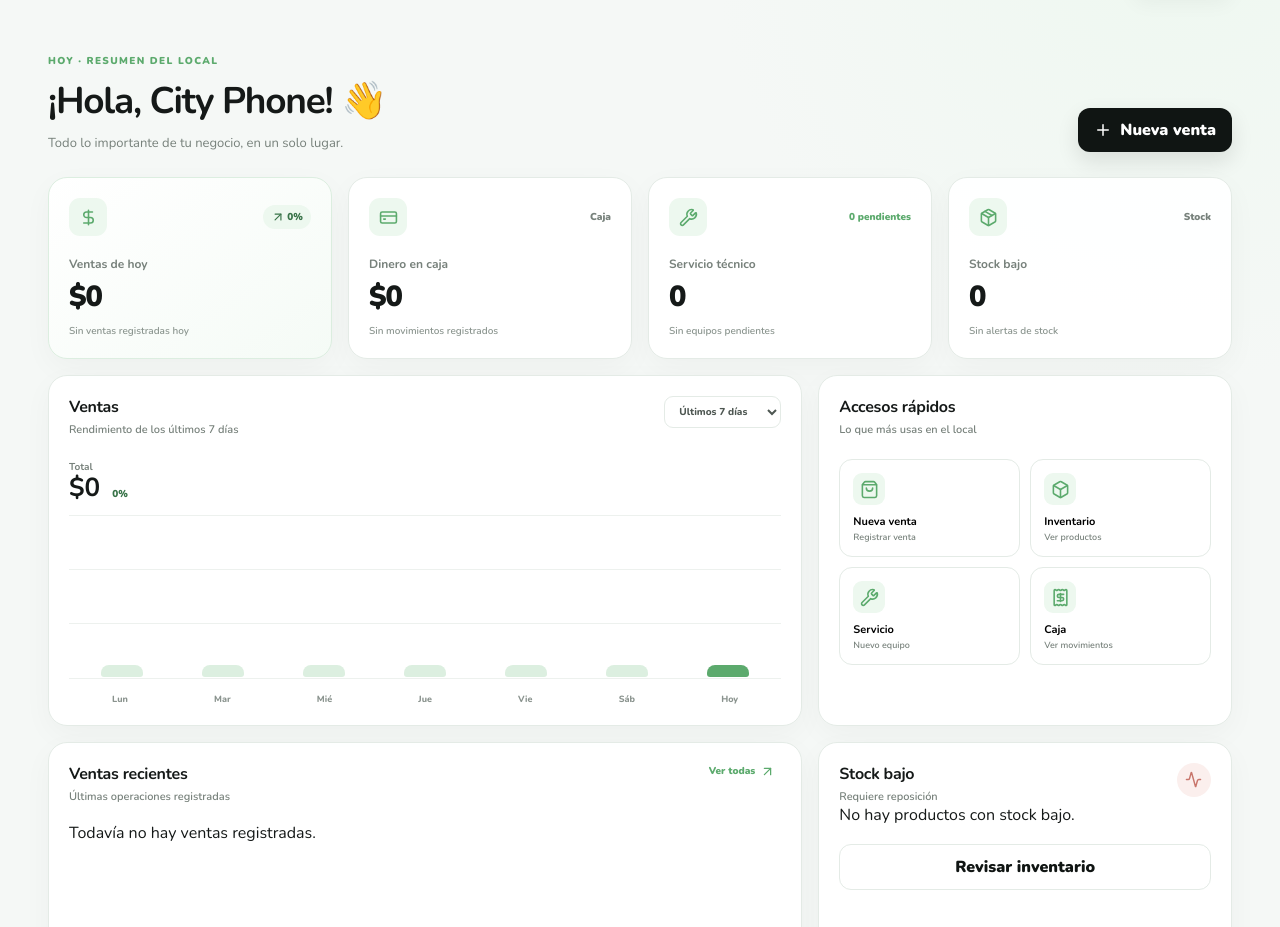
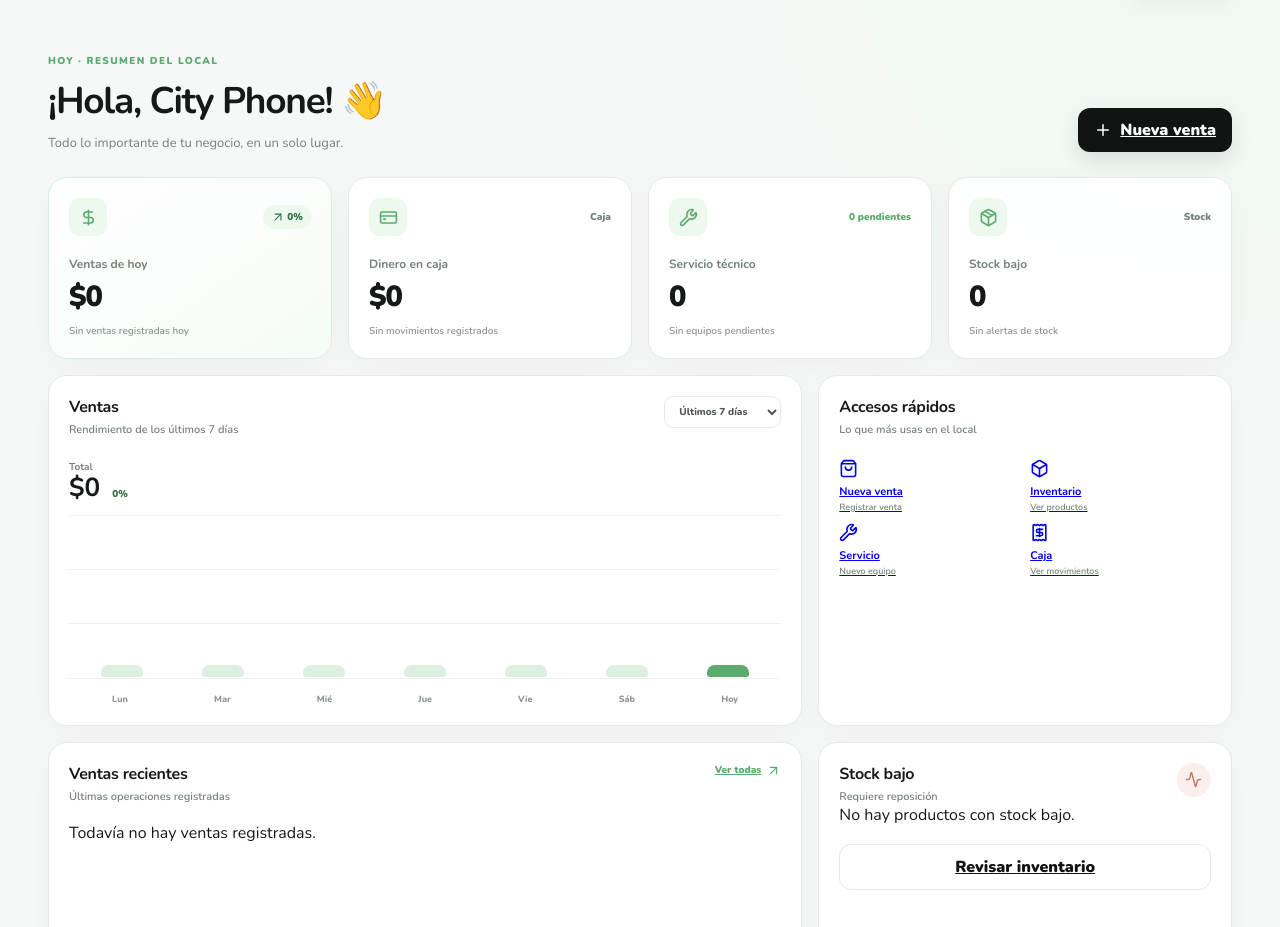
Before and after one commit to MarbellSantana/CityPhone, a Next.js app: page / in a window 1280 px wide. Shown: the part 85-1012 px from the top of the page. Built offline with nearby package versions, Linux system fonts and the light colour scheme.

Commit message:
Connect dashboard navigation to new pages

```diff
--- a/app/page.tsx
+++ b/app/page.tsx
@@ -1,11 +1,12 @@
 "use client";
 
+import Link from "next/link";
 import { useState } from "react";
-import { Activity, ArrowUpRight, BarChart3, Box, Calculator, ChevronDown, CreditCard, DollarSign, LayoutDashboard, Package, Plus, Receipt, ShoppingBag, Wrench } from "lucide-react";
+import { Activity, ArrowUpRight, BarChart3, Box, ChevronDown, CreditCard, DollarSign, LayoutDashboard, Package, Plus, Receipt, ShoppingBag, Wrench } from "lucide-react";
 
 const nav = [
-  [LayoutDashboard, "Dashboard"], [Receipt, "Ventas"], [CreditCard, "Caja"], [Box, "Inventario"],
-  [Wrench, "Servicio técnico"], [Calculator, "Cotizaciones"], [BarChart3, "Meses y reportes"],
+  [LayoutDashboard, "Dashboard", "/"], [Receipt, "Ventas", "/ventas"], [CreditCard, "Caja", "/caja"], [Box, "Inventario", "/inventario"],
+  [Wrench, "Servicio técnico", "/servicio-tecnico"], [BarChart3, "Meses y reportes", "/"],
 ] as const;
 
 const recentSales: { id: string; product: string; customer: string; amount: string; method: string; time: string }[] = [];
@@ -30,7 +31,7 @@ export default function Home() {
               </button>
               {menuOpen && <>
                 <button className="menu-backdrop" onClick={() => setMenuOpen(false)} aria-label="Cerrar menú" />
-                <nav className="dropdown-menu">{nav.map(([Icon, label], index) => <a className={`nav-item ${index === 0 ? "active" : ""}`} href="#" key={label} onClick={() => setMenuOpen(false)}><Icon size={18}/><span>{label}</span></a>)}</nav>
+                <nav className="dropdown-menu">{nav.map(([Icon, label, href], index) => <Link className={`nav-item ${index === 0 ? "active" : ""}`} href={href} key={label} onClick={() => setMenuOpen(false)}><Icon size={18}/><span>{label}</span></Link>)}</nav>
               </>}
             </div>
           </div>
@@ -38,7 +39,7 @@ export default function Home() {
 
         <section className="welcome dashboard-intro">
           <div><span className="eyebrow">HOY · RESUMEN DEL LOCAL</span><h1>¡Hola, City Phone! 👋</h1><p>Todo lo importante de tu negocio, en un solo lugar.</p></div>
-          <button className="primary-button"><Plus size={18}/> Nueva venta</button>
+          <Link href="/ventas" className="primary-button button-link"><Plus size={18}/> Nueva venta</Link>
         </section>
 
         <section className="kpis">
@@ -52,23 +53,18 @@ export default function Home() {
           <div className="card sales-chart-card">
             <div className="card-heading"><div><h2>Ventas</h2><p>Rendimiento de los últimos 7 días</p></div><select className="period-select" defaultValue="7"><option value="7">Últimos 7 días</option><option value="30">Últimos 30 días</option></select></div>
             <div className="chart-summary"><div><span>Total</span><strong>$0</strong></div><div className="chart-growth">0%</div></div>
-            <div className="fake-chart" aria-label="Gráfico de ventas de los últimos siete días">
-              <div className="chart-lines"><span/><span/><span/><span/></div>
-              <div className="bars"><i style={{height:"2%"}}/><i style={{height:"2%"}}/><i style={{height:"2%"}}/><i style={{height:"2%"}}/><i style={{height:"2%"}}/><i style={{height:"2%"}}/><i className="today-bar" style={{height:"2%"}}/></div>
-              <div className="chart-labels"><span>Lun</span><span>Mar</span><span>Mié</span><span>Jue</span><span>Vie</span><span>Sáb</span><span>Hoy</span></div>
-            </div>
+            <div className="fake-chart" aria-label="Gráfico de ventas de los últimos siete días"><div className="chart-lines"><span/><span/><span/><span/></div><div className="bars"><i style={{height:"2%"}}/><i style={{height:"2%"}}/><i style={{height:"2%"}}/><i style={{height:"2%"}}/><i style={{height:"2%"}}/><i style={{height:"2%"}}/><i className="today-bar" style={{height:"2%"}}/></div><div className="chart-labels"><span>Lun</span><span>Mar</span><span>Mié</span><span>Jue</span><span>Vie</span><span>Sáb</span><span>Hoy</span></div></div>
           </div>
 
           <div className="card quick-card">
             <div className="card-heading"><div><h2>Accesos rápidos</h2><p>Lo que más usas en el local</p></div></div>
-            <div className="quick-grid"><button><span><ShoppingBag size={19}/></span><b>Nueva venta</b><small>Registrar venta</small></button><button><span><Box size={19}/></span><b>Inventario</b><small>Ver productos</small></button><button><span><Wrench size={19}/></span><b>Servicio</b><small>Nuevo equipo</small></button><button><span><Receipt size={19}/></span><b>Caja</b><small>Ver movimientos</small></button></div>
+            <div className="quick-grid"><Link href="/ventas"><span><ShoppingBag size={19}/></span><b>Nueva venta</b><small>Registrar venta</small></Link><Link href="/inventario"><span><Box size={19}/></span><b>Inventario</b><small>Ver productos</small></Link><Link href="/servicio-tecnico"><span><Wrench size={19}/></span><b>Servicio</b><small>Nuevo equipo</small></Link><Link href="/caja"><span><Receipt size={19}/></span><b>Caja</b><small>Ver movimientos</small></Link></div>
           </div>
         </section>
 
         <section className="bottom-grid">
-          <div className="card table-card"><div className="card-heading"><div><h2>Ventas recientes</h2><p>Últimas operaciones registradas</p></div><button className="text-button">Ver todas <ArrowUpRight size={15}/></button></div><div className="sales-table">{recentSales.length === 0 ? <div className="empty-state">Todavía no hay ventas registradas.</div> : <><div className="table-head"><span>Venta</span><span>Producto</span><span>Pago</span><span>Total</span><span>Hora</span></div>{recentSales.map(s => <div className="table-row" key={s.id}><div><b>{s.id}</b><small>{s.customer}</small></div><span>{s.product}</span><span className="method">{s.method}</span><strong>{s.amount}</strong><small>{s.time}</small></div>)}</>}</div></div>
-
-          <div className="card stock-card"><div className="card-heading"><div><h2>Stock bajo</h2><p>Requiere reposición</p></div><span className="warning-circle"><Activity size={17}/></span></div>{lowStock.length === 0 ? <div className="empty-state">No hay productos con stock bajo.</div> : <div className="stock-list">{lowStock.map(item => <div className="stock-item" key={item.name}><span className="product-mini"><Box size={17}/></span><div><b>{item.name}</b><small>Stock mínimo: 5</small></div><strong className="stock-number">{item.stock}</strong></div>)}</div>}<button className="outline-button">Revisar inventario</button></div>
+          <div className="card table-card"><div className="card-heading"><div><h2>Ventas recientes</h2><p>Últimas operaciones registradas</p></div><Link href="/ventas" className="text-button">Ver todas <ArrowUpRight size={15}/></Link></div><div className="sales-table">{recentSales.length === 0 ? <div className="empty-state">Todavía no hay ventas registradas.</div> : <><div className="table-head"><span>Venta</span><span>Producto</span><span>Pago</span><span>Total</span><span>Hora</span></div>{recentSales.map(s => <div className="table-row" key={s.id}><div><b>{s.id}</b><small>{s.customer}</small></div><span>{s.product}</span><span className="method">{s.method}</span><strong>{s.amount}</strong><small>{s.time}</small></div>)}</>}</div></div>
+          <div className="card stock-card"><div className="card-heading"><div><h2>Stock bajo</h2><p>Requiere reposición</p></div><span className="warning-circle"><Activity size={17}/></span></div>{lowStock.length === 0 ? <div className="empty-state">No hay productos con stock bajo.</div> : <div className="stock-list">{lowStock.map(item => <div className="stock-item" key={item.name}><span className="product-mini"><Box size={17}/></span><div><b>{item.name}</b><small>Stock mínimo: 5</small></div><strong className="stock-number">{item.stock}</strong></div>)}</div>}<Link href="/inventario" className="outline-button button-link">Revisar inventario</Link></div>
         </section>
       </main>
     </div>
```
